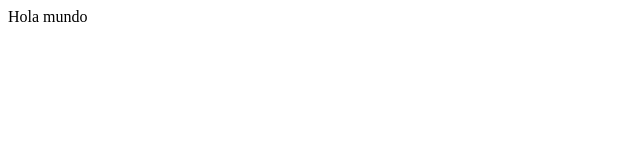
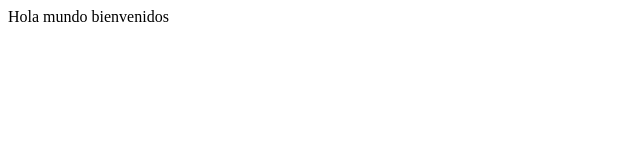
Before and after one commit to PabloJY/oakland.github.io, a plain HTML site: page index.html in a window 1280 px wide. Shown: the whole page, without its empty margins (0-640 px from the left). Drawn offline with Linux system fonts and the light colour scheme.

Commit message:
Prueba local

```diff
--- a/index.html
+++ b/index.html
@@ -1 +1,2 @@
 <p1>Hola mundo</p1>
+<p2>bienvenidos</p2>
```
